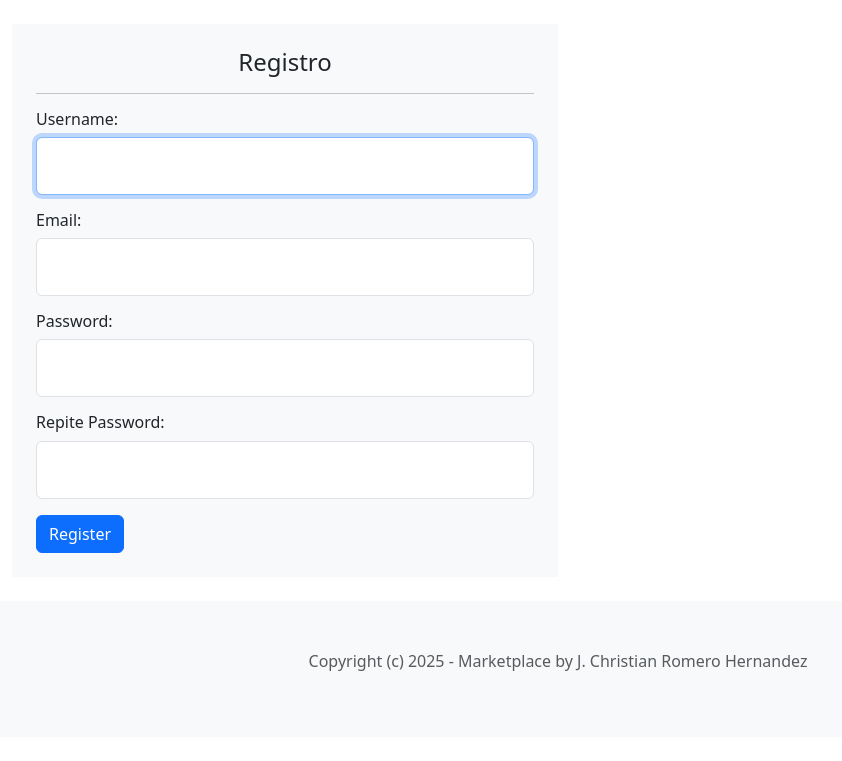
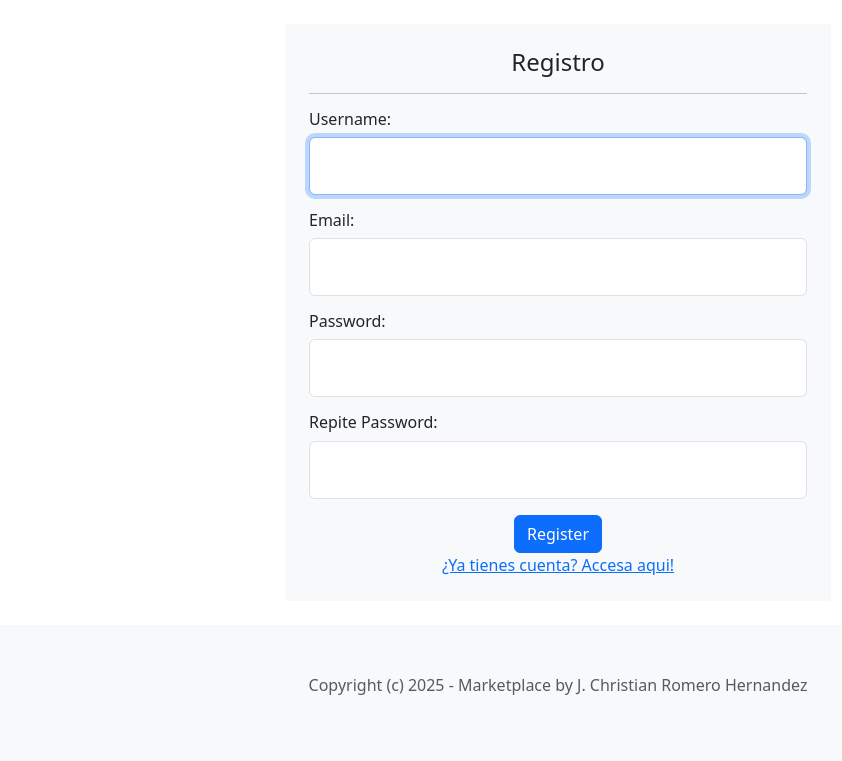
Before and after one commit to A24001/marketplace_main, a Django app: template store/templates/store/signup.html in a window 1280 px wide. Shown: the part 56-817 px from the top of the page, without its empty margins (82-924 px from the left). Before the commit the page ends 727 px from the top, so only its background shows below. Run offline with Django 5.2, Linux system fonts and the light colour scheme; the template is opened without the code that fills it: values that come from a table or form of the project are taken from there, others are empty.

Commit message:
Update signup.html

```diff
--- a/store/templates/store/signup.html
+++ b/store/templates/store/signup.html
@@ -1,9 +1,9 @@
 {% extends 'store/base.html' %}
 
-{% block title %}Registro | {% endblock %}
+{% block title %}Registro| {% endblock %}
 
 {% block content %}
-<div class="row p-4">
+<div class="row p-4 d-flex justify-content-center align-items-center">
     <div class="col-6 bg-light p-4">
         <h4 class="mb-6 text-center">Registro</h4>
         <hr>
@@ -11,32 +11,39 @@
             {% csrf_token %}
             <div class="form-floating mb-3">
                 <h6>Username:</h6>
-                {{ form.username }}
+                {{form.username}}
             </div>
             <div class="form-floating mb-3">
                 <h6>Email:</h6>
-                {{ form.email }}
+                {{form.email}}
             </div>
             <div class="form-floating mb-3">
                 <h6>Password:</h6>
-                {{ form.password1 }}
+                {{form.password1}}
             </div>
             <div class="form-floating mb-3">
                 <h6>Repite Password:</h6>
-                {{ form.password2 }}
+                {{form.password2}}
             </div>
 
             {% if form.errors or form.non_field_errors %}
-                <div class="mb-4 p-6 bg-danger">
+                <div class="mb-4 p-6 bg-danger rounded">
                     {% for field in form %}
-                        {{fiels.errors}}
+                        <h5 class="text-white">
+                            {{field.errors}}
+                        </h5>
+
                     {% endfor %}
-
                     {{ form.non_field_errors }}
                 </div>
             {% endif %}
-            <button class="btn btn-primary mb-6">Register</button>
 
+            <div class="d-flex justify-content-center align-items-center">
+                <button class="btn btn-primary mb-6">Register</button>
+            </div>
+            <div class="d-flex justify-content-center align-items-center">
+                <a href="{% url 'login' %}">¿Ya tienes cuenta? Accesa aqui!</a>
+            </div>
         </form>
     </div>
 </div>
```
